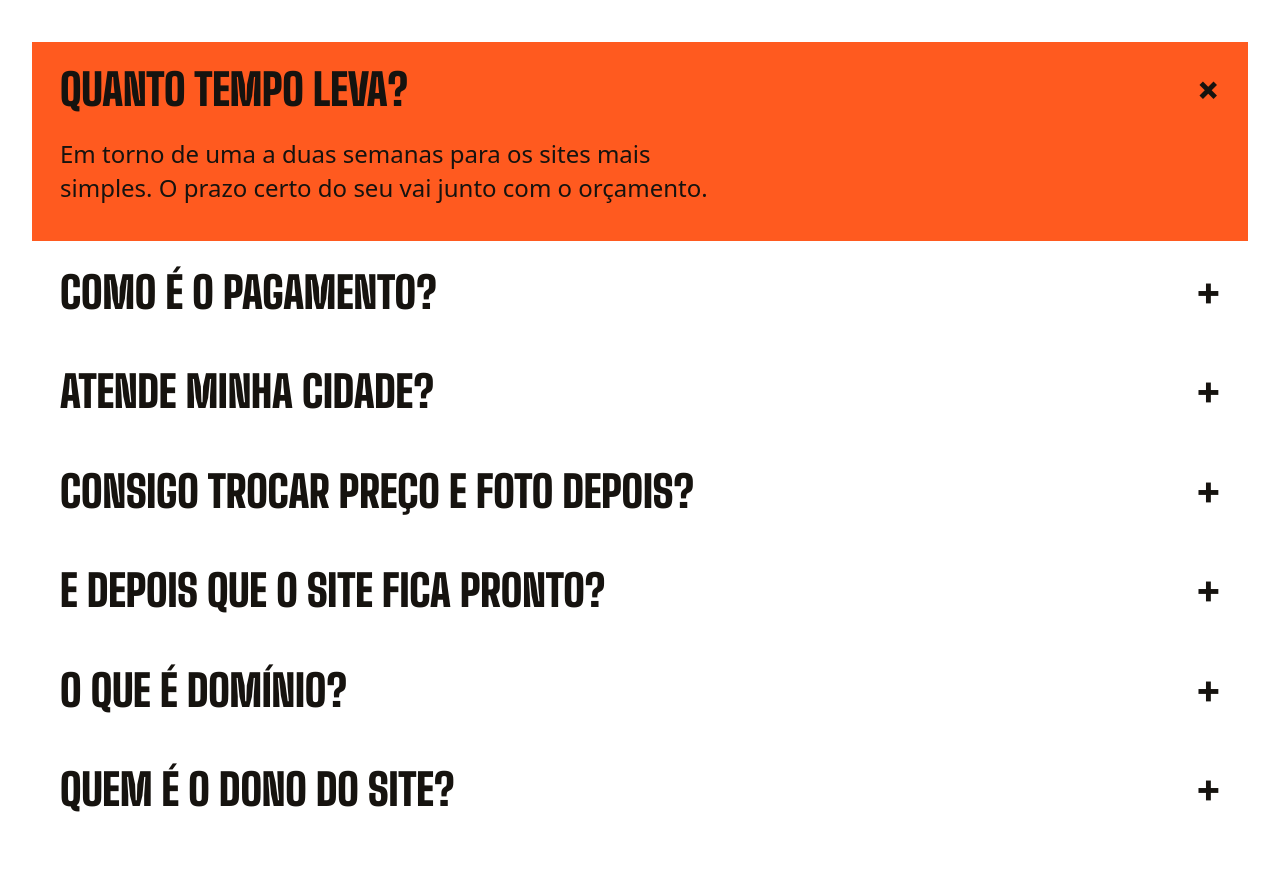
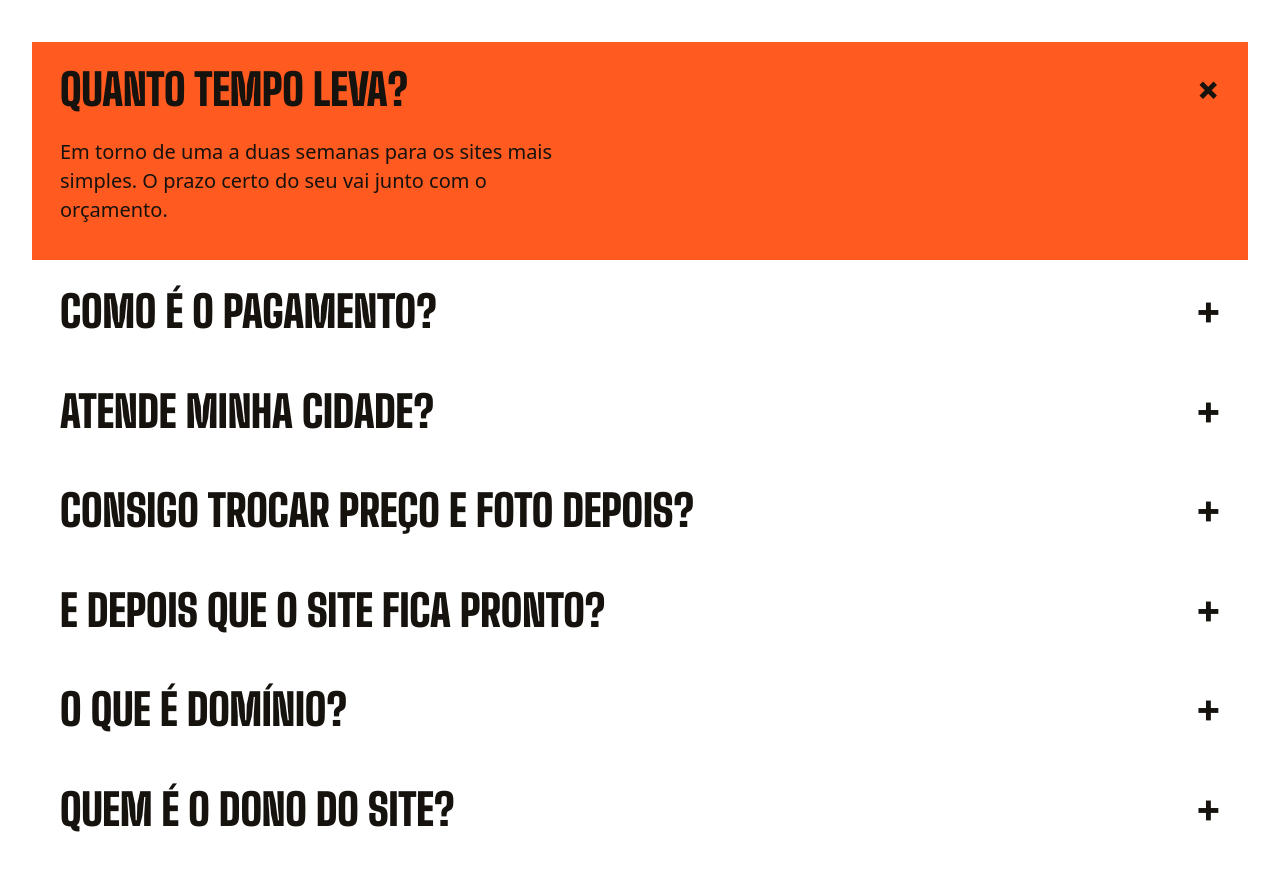
Before and after one commit to Pereira-gu/sites, a plain HTML site: page index.html in a window 1280 px wide. Shown: the part 7820-8691 px from the top of the page. Drawn offline with Linux system fonts and the light colour scheme.

Commit message:
Resposta das perguntas um pouco menor
Co-Authored-By: Claude Opus 5.5 <noreply@anthropic.com>
Claude-Session: https://claude.ai/code/session_017QxSE8ydY2omwTSTirzpd2

```diff
--- a/style.css
+++ b/style.css
@@ -452,7 +452,7 @@ html.js .etapa:not(.aberta) .etapa__texto { display: none; }
 }
 .ficha[open] { background: var(--laranja); }
 .ficha[open] summary::after { rotate: 45deg; }
-.ficha p { padding: 0 16px 28px; max-width: 52ch; font-size: var(--t-lead); line-height: 1.4; }
+.ficha p { padding: 0 16px 28px; max-width: 52ch; font-size: 1.25rem; line-height: 1.45; }
 @media (min-width: 900px) {
   .fichas { margin-top: 64px; }
   .ficha summary { padding: 26px 28px; }
```
